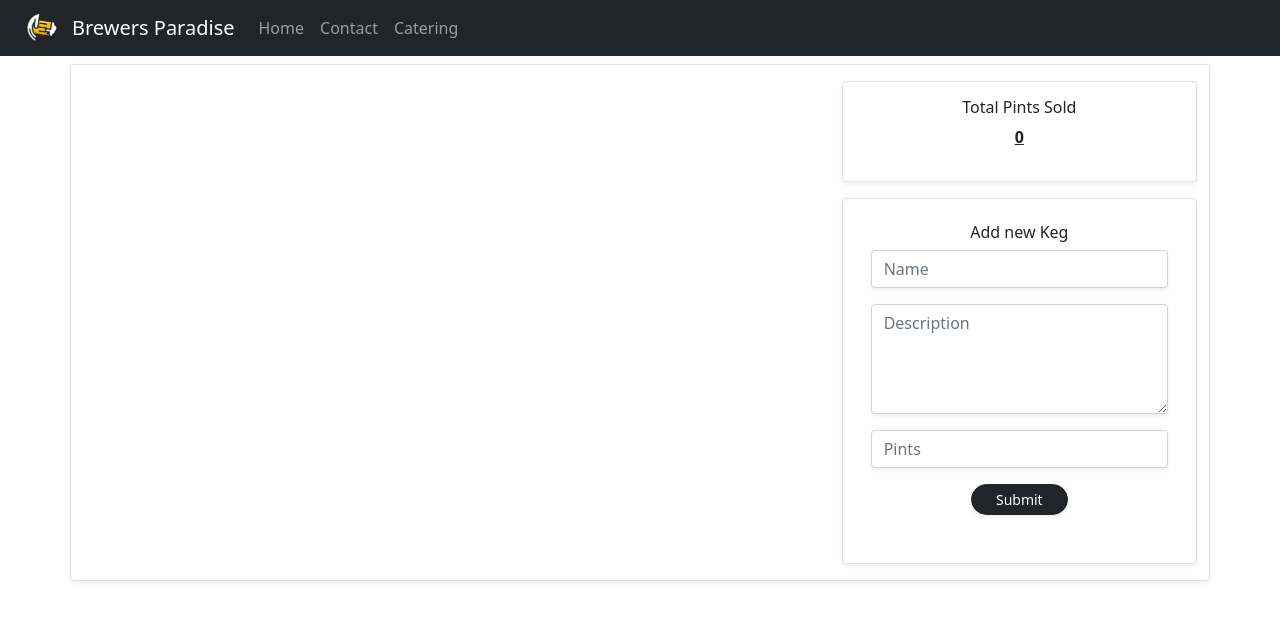
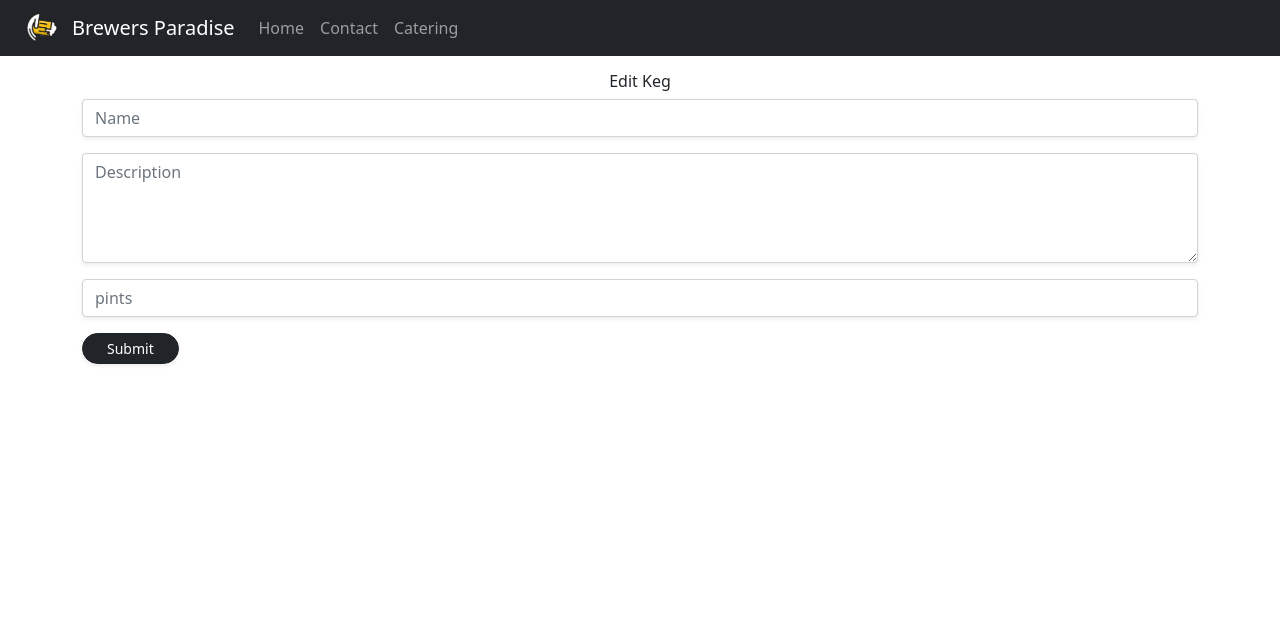
Before and after one commit to lionturtle99/TapRoom-React, a React (Create React App) app: page / in a window 1280 px wide. Shown: the top 620 px of the page. Built offline with nearby package versions, Linux system fonts and the light colour scheme.

Commit message:
WIP: add Resuabele form and edit page for updating functionality

```diff
--- /dev/null
+++ b/src/components/Utilities/ReusableForm.js
@@ -0,0 +1,47 @@
+import React from 'react';
+import Form from 'react-bootstrap/Form';
+import Button from 'react-bootstrap/Button';
+import PropTypes from "prop-types";
+
+function ReusableForm(props) {
+  return (
+    <React.Fragment>
+    <Form onSubmit={props.formSubmissionHandler}>
+      <Form.Control
+        type='text'
+        name='name'
+        value={props.name}
+        placeholder="Name"
+        className="mb-3 shadow-sm"
+        required="required" />
+      <Form.Control
+        as='textarea'
+        rows={4}
+        name='description'
+        value={props.description}
+        placeholder="Description"
+        className="mb-3 shadow-sm"
+        required="required"/>
+      <Form.Control
+        type='number'
+        min='1'
+        max='15000'
+        name='pints'
+        value={props.pints}
+        placeholder="pints"
+        className="mb-3 shadow-sm"
+        required="required"/>
+      <Button variant="dark" size="sm" type="submit" className="px-4 rounded-pill shadow-sm">Submit</Button>
+    </Form>
+  </React.Fragment>
+  );
+}
+
+ReusableForm.propType = {
+  name: PropTypes.string,
+  description: PropTypes.string,
+  pints: PropTypes.number,
+  formSubmissionHandler: PropTypes.func
+}
+
+export default ReusableForm;
--- /dev/null
+++ b/src/components/kegs/EditKegForm.js
@@ -0,0 +1,31 @@
+import React from 'react';
+import PropTypes from "prop-types";
+import { v4 } from 'uuid';
+import kegImg from './../../img/happy-keg.png';
+import ReusableForm from './../Utilities/ReusableForm';
+
+function EditKegForm(props) {
+
+  function handleEditKegFormSubmission(event) {
+    event.preventDefault();
+    props.onEditKeg({name: event.target.name.value, description: event.target.description.value, pints: event.target.pints.value, imageURL: kegImg, id: v4()})
+    event.target.reset();
+  }
+
+  return (
+    <React.Fragment>
+      <h6 className="text-center my-2">Edit Keg</h6>
+      <ReusableForm
+        formSubmissionHandler={handleEditKegFormSubmission}
+        name={props.name}
+        description={props.decription}
+        pints={props.pints} />
+    </React.Fragment>
+  );
+}
+
+EditKegForm.propType = {
+  onEditKeg: PropTypes.func
+}
+
+export default EditKegForm;
--- a/src/components/kegs/KegController.js
+++ b/src/components/kegs/KegController.js
@@ -1,17 +1,15 @@
 import React from "react";
 import Container from 'react-bootstrap/Container';
-import Row from 'react-bootstrap/Row';
-import Col from 'react-bootstrap/Col';
-import ListGroup from 'react-bootstrap/ListGroup';
-import Keg from './Keg';
-import KegForm from './KegForm.js';
+import EditKegForm from './EditKegForm';
+import KegList from './KegList';
 
 class KegController extends React.Component {
   constructor(props) {
     super(props);
     this.state = {
       mainKegList: [],
-      totalPintsSold: 0
+      totalPintsSold: 0,
+      editing: true
     };
   }
 
@@ -40,45 +38,32 @@ class KegController extends React.Component {
     });
   }
 
+  onEditKeg = (id) => {
+    console.log("it made to the onEditKeg method " + id);
+  }
+
   render(){
-
+    let visibleScreen = null;
     this.state.mainKegList.forEach((keg) => {
       if (keg.pints <= 0) {
         this.handleDeletingKeg(keg.id);
       }
     });
 
+    if (this.state.editing) {
+      visibleScreen = <EditKegForm formSubmissionHandler={this.onEditKeg} />
+    }
+    else {
+      visibleScreen = <KegList
+        mainKegList={this.state.mainKegList}
+        handleSellingPints={this.handleSellingPints}
+        totalPintsSold={this.totalPintsSold}
+        handleAddingNewKegToList={this.handleAddingNewKegToList} />
+    }
+
     return (
       <Container className="pt-2">
-        <Row className="border rounded shadow-sm">
-          <Col md={8} className="p-3 fw-light">
-            <ListGroup>
-              {this.state.mainKegList.map((keg) =>
-                <Keg name={keg.name}
-                  description={keg.description}
-                  pints={keg.pints}
-                  imageURL={keg.imageURL}
-                  id={keg.id}
-                  key={keg.id}
-                  onClickingSellPint = {this.handleSellingPints}
-                />
-              )}
-            </ListGroup>
-          </Col>
-          <Col md={4} className="py-3 px-4 fw-light">
-          <Row className="text-center border rounded shadow-sm mb-3 p-3">
-              <Col>
-                <h6>Total Pints Sold</h6>
-                <p className="fw-bold fs-6 text-decoration-underline">{this.state.totalPintsSold}</p>
-              </Col>
-            </Row>
-            <Row className="text-center border rounded shadow-sm pb-5 pt-3 px-3">
-              <Col>
-                <KegForm onNewKegCreation={this.handleAddingNewKegToList} />
-              </Col>
-            </Row>
-          </Col>
-        </Row>
+        {visibleScreen}
       </Container>
     )
   }
@@ -87,3 +72,36 @@ class KegController extends React.Component {
 
 
 export default KegController;
+
+
+// <Container className="pt-2">
+//         <Row className="border rounded shadow-sm">
+//           <Col md={8} className="p-3 fw-light">
+//             <ListGroup>
+//               {this.state.mainKegList.map((keg) =>
+//                 <Keg name={keg.name}
+//                   description={keg.description}
+//                   pints={keg.pints}
+//                   imageURL={keg.imageURL}
+//                   id={keg.id}
+//                   key={keg.id}
+//                   onClickingSellPint = {this.handleSellingPints}
+//                 />
+//               )}
+//             </ListGroup>
+//           </Col>
+//           <Col md={4} className="py-3 px-4 fw-light">
+//           <Row className="text-center border rounded shadow-sm mb-3 p-3">
+//               <Col>
+//                 <h6>Total Pints Sold</h6>
+//                 <p className="fw-bold fs-6 text-decoration-underline">{this.state.totalPintsSold}</p>
+//               </Col>
+//             </Row>
+//             <Row className="text-center border rounded shadow-sm pb-5 pt-3 px-3">
+//               <Col>
+//                 <KegForm onNewKegCreation={this.handleAddingNewKegToList} />
+//               </Col>
+//             </Row>
+//           </Col>
+//         </Row>
+//       </Container>
--- a/src/components/kegs/KegForm.js
+++ b/src/components/kegs/KegForm.js
@@ -2,8 +2,7 @@ import React from 'react';
 import PropTypes from "prop-types";
 import { v4 } from 'uuid';
 import kegImg from './../../img/happy-keg.png';
-import Form from 'react-bootstrap/Form';
-import Button from 'react-bootstrap/Button';
+import ReusableForm from './../Utilities/ReusableForm';
 
 function KegForm(props) {
 
@@ -15,32 +14,9 @@ function KegForm(props) {
 
   return (
     <React.Fragment>
-    <Form onSubmit={handleNewKegFormSubmission}>
-    <h6 className="text-center my-2">Add new Keg</h6>
-      <Form.Control
-        type='text'
-        name='name'
-        placeholder='Name'
-        className="mb-3 shadow-sm"
-        required="required" />
-      <Form.Control
-        as='textarea'
-        rows={4}
-        name='description'
-        placeholder='Description'
-        className="mb-3 shadow-sm"
-        required="required"/>
-      <Form.Control
-        type='number'
-        min='1'
-        max='15000'
-        name='pints'
-        placeholder='Pints'
-        className="mb-3 shadow-sm"
-        required="required"/>
-      <Button variant="dark" size="sm" type="submit" className="px-4 rounded-pill shadow-sm">Submit</Button>
-    </Form>
-  </React.Fragment>
+      <h6 className="text-center my-2">Add new Keg</h6>
+      <ReusableForm formSubmissionHandler={handleNewKegFormSubmission} />
+    </React.Fragment>
   );
 }
 
--- /dev/null
+++ b/src/components/kegs/KegList.js
@@ -0,0 +1,45 @@
+import React from "react";
+import Container from 'react-bootstrap/Container';
+import Row from 'react-bootstrap/Row';
+import Col from 'react-bootstrap/Col';
+import ListGroup from 'react-bootstrap/ListGroup';
+import Keg from './Keg';
+import KegForm from './KegForm.js';
+
+function KegList(props){
+  return (
+    <Container className="pt-2">
+      <Row className="border rounded shadow-sm">
+        <Col md={8} className="p-3 fw-light">
+          <ListGroup>
+            {props.mainKegList.map((keg) =>
+              <Keg name={keg.name}
+                description={keg.description}
+                pints={keg.pints}
+                imageURL={keg.imageURL}
+                id={keg.id}
+                key={keg.id}
+                onClickingSellPint = {props.handleSellingPints}
+              />
+            )}
+          </ListGroup>
+        </Col>
+        <Col md={4} className="py-3 px-4 fw-light">
+        <Row className="text-center border rounded shadow-sm mb-3 p-3">
+            <Col>
+              <h6>Total Pints Sold</h6>
+              <p className="fw-bold fs-6 text-decoration-underline">{props.totalPintsSold}</p>
+            </Col>
+          </Row>
+          <Row className="text-center border rounded shadow-sm pb-5 pt-3 px-3">
+            <Col>
+              <KegForm onNewKegCreation={props.handleAddingNewKegToList} />
+            </Col>
+          </Row>
+        </Col>
+      </Row>
+    </Container>
+  )
+}
+
+export default KegList;
```
